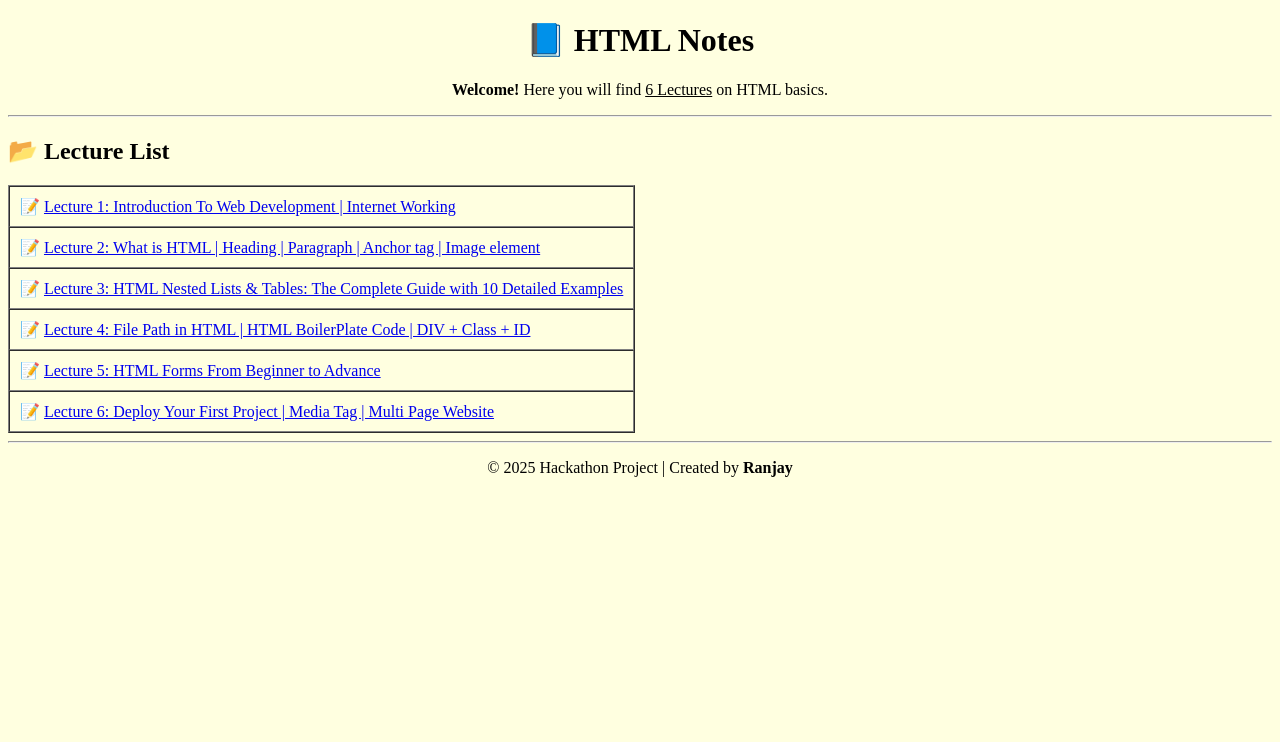
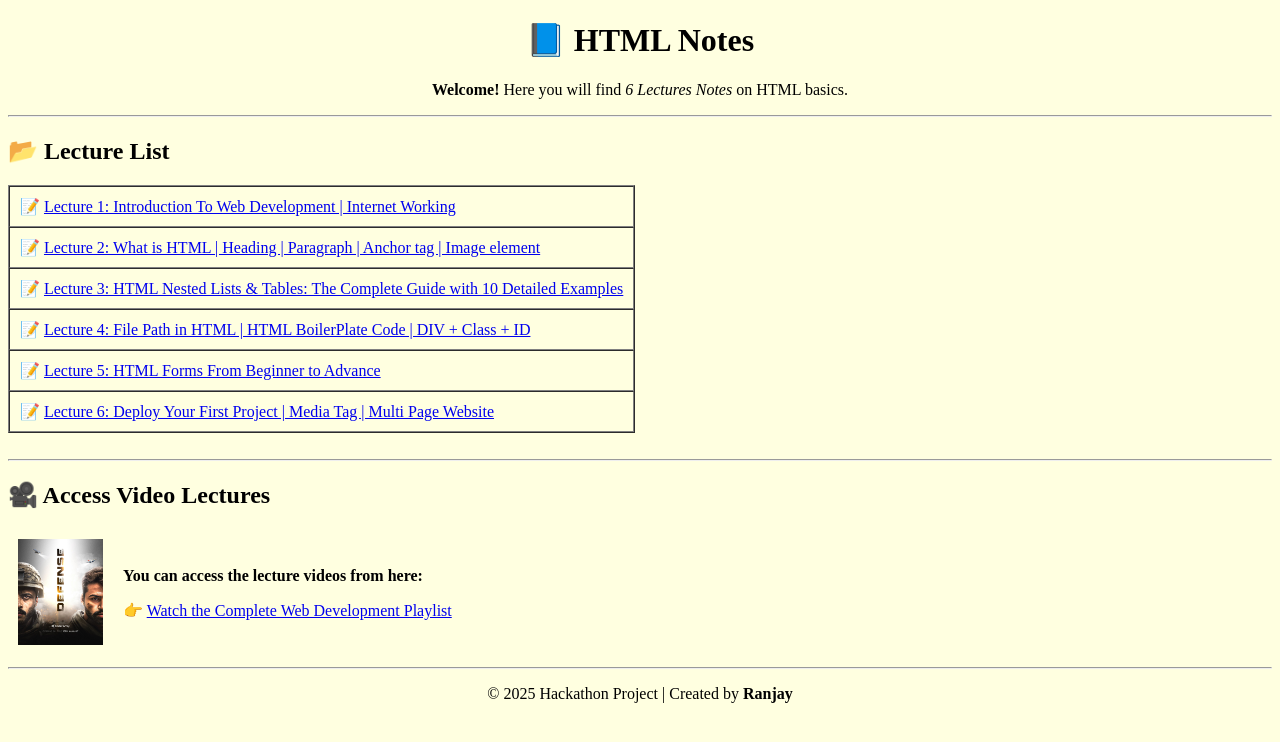
Before and after one commit to Ranjay849/HTML-Notes, a plain HTML site: page index.html in a window 1280 px wide. Drawn offline with Linux system fonts and the light colour scheme.

Commit message:
HTML Notes

```diff
--- a/index.html
+++ b/index.html
@@ -3,46 +3,114 @@
   <head>
     <meta charset="UTF-8" />
     <meta name="viewport" content="width=device-width, initial-scale=1.0" />
-    <link rel="shortcut icon" href="Favicon Icon.png" type="image/x-icon">
+    <link rel="shortcut icon" href="Favicon Icon.png" type="image/x-icon" />
     <title>HTML Notes</title>
   </head>
   <body bgcolor="lightyellow" text="black">
-
     <!-- Header -->
     <center>
       <h1>📘 HTML Notes</h1>
-      <p><b>Welcome!</b> Here you will find <u>6 Lectures</u> on HTML basics.</p>
-      <hr/>
+      <p>
+        <b>Welcome!</b> Here you will find <i>6 Lectures Notes</i> on HTML basics.
+      </p>
+      <hr />
     </center>
 
     <!-- Lecture Links -->
     <h2>📂 Lecture List</h2>
     <table border="1" cellpadding="10" cellspacing="0">
       <tr>
-        <td>📝 <a href="Lecture1.html" target="_blank">Lecture 1: Introduction To Web Development | Internet Working</a></td>
+        <td>
+          📝
+          <a href="Lecture1.html" target="_blank"
+            >Lecture 1: Introduction To Web Development | Internet Working</a
+          >
+        </td>
       </tr>
 
       <tr>
-        <td>📝 <a href="Lecture2.html" target="_blank">Lecture 2: What is HTML | Heading | Paragraph | Anchor tag | Image element</a></td>
+        <td>
+          📝
+          <a href="Lecture2.html" target="_blank"
+            >Lecture 2: What is HTML | Heading | Paragraph | Anchor tag | Image
+            element</a
+          >
+        </td>
       </tr>
 
       <tr>
-        <td>📝 <a href="Lecture3.html" target="_blank">Lecture 3: HTML Nested Lists & Tables: The Complete Guide with 10 Detailed Examples</a></td>
+        <td>
+          📝
+          <a href="Lecture3.html" target="_blank"
+            >Lecture 3: HTML Nested Lists & Tables: The Complete Guide with 10
+            Detailed Examples</a
+          >
+        </td>
       </tr>
 
       <tr>
-        <td>📝 <a href="Lecture4.html" target="_blank">Lecture 4: File Path in HTML | HTML BoilerPlate Code | DIV + Class + ID</a></td>
+        <td>
+          📝
+          <a href="Lecture4.html" target="_blank"
+            >Lecture 4: File Path in HTML | HTML BoilerPlate Code | DIV + Class
+            + ID</a
+          >
+        </td>
       </tr>
 
       <tr>
-        <td>📝 <a href="Lecture5.html" target="_blank">Lecture 5: HTML Forms From Beginner to Advance</a></td>
+        <td>
+          📝
+          <a href="Lecture5.html" target="_blank"
+            >Lecture 5: HTML Forms From Beginner to Advance</a
+          >
+        </td>
       </tr>
 
       <tr>
-        <td>📝 <a href="Lecture6.html" target="_blank">Lecture 6: Deploy Your First Project | Media Tag | Multi Page Website</a></td>
+        <td>
+          📝
+          <a href="Lecture6.html" target="_blank"
+            >Lecture 6: Deploy Your First Project | Media Tag | Multi Page
+            Website</a
+          >
+        </td>
       </tr>
     </table>
-    <hr/>
+    <br />
+    <hr />
+
+    <!-- Video Lectures Section -->
+    <h2>🎥 Access Video Lectures</h2>
+
+    <table border="0" cellpadding="10" cellspacing="0">
+      <tr>
+        <td>
+          <!-- Channel Image -->
+          <img
+            src="DEFENSE Image.jpeg"
+            alt="YouTube Channel Playlist"
+            width="85px"
+          />
+        </td>
+
+        <td>
+          <!-- Playlist Info -->
+          <p><b>You can access the lecture videos from here:</b></p>
+
+          <p>
+            👉
+            <a
+              href="https://www.youtube.com/watch?v=1pcikNlDB-4&list=PLQEaRBV9gAFsistSzOgnD4cWgFGRVda4X&pp=0gcJCZYEOCosWNin"
+              target="_blank"
+            >
+              Watch the Complete Web Development Playlist</a
+            >
+          </p>
+        </td>
+      </tr>
+    </table>
+    <hr />
 
     <!-- Footer -->
     <center>
```
Also changed, not shown: DEFENSE Image.jpeg (added).
